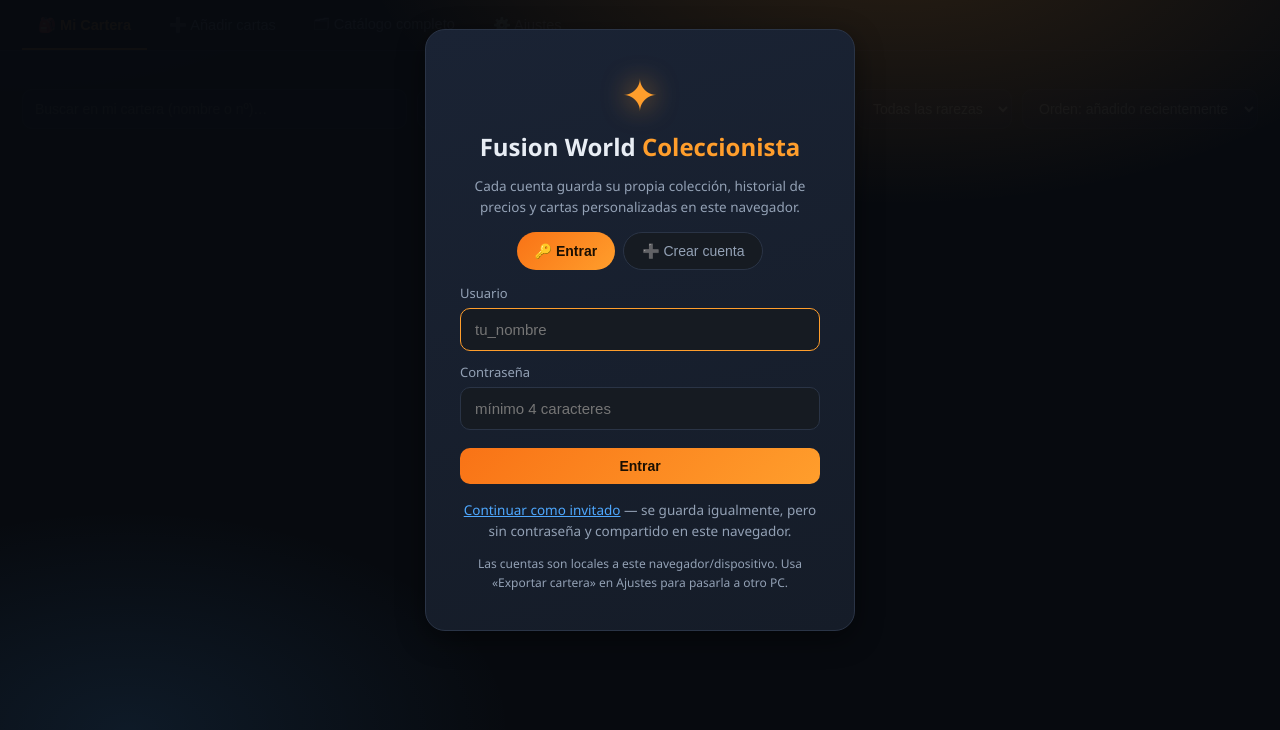
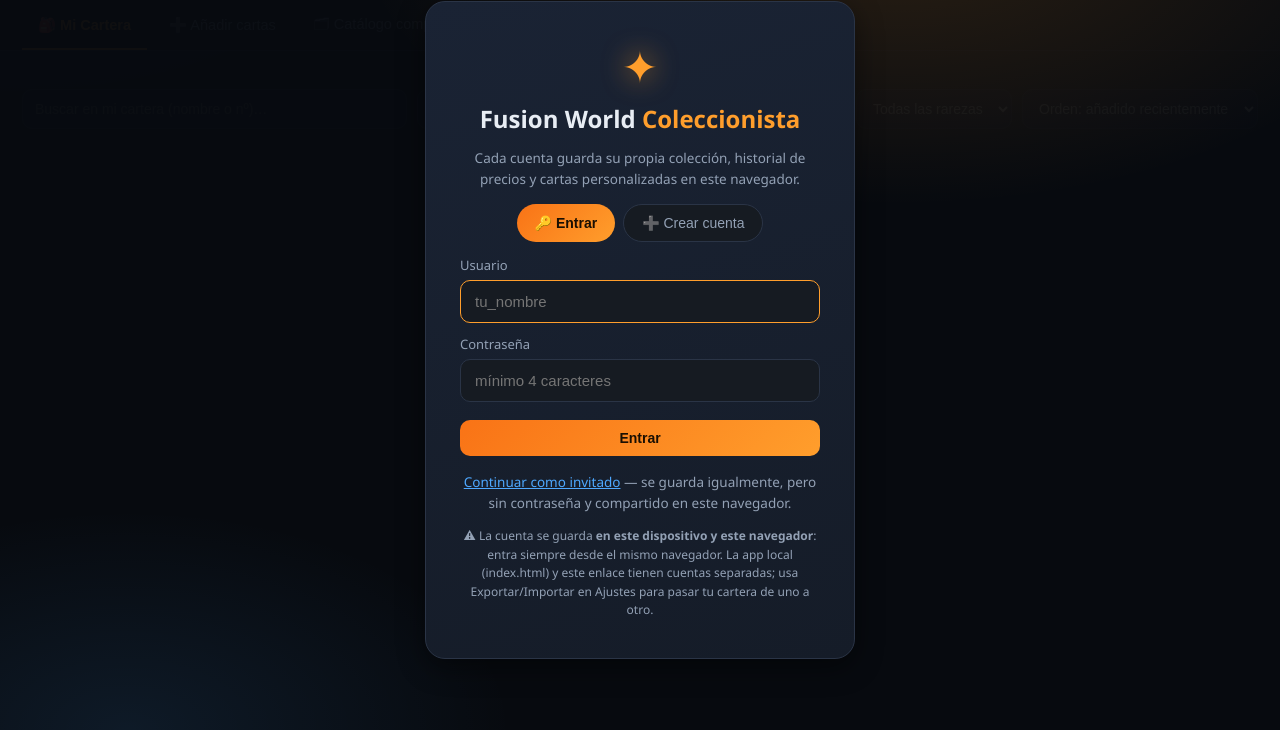
Before and after one commit to SURMANO7/fusion-world-collector, a plain HTML site: page index.html in a window 1280 px wide. Shown: the part 70-800 px from the top of the page. Drawn offline with nearby package versions, Linux system fonts and the light colour scheme.

Commit message:
Mejora: avisos claros de alcance de cuentas (navegador/dispositivo) y deteccion de almacenamiento bloqueado

```diff
--- a/index.html
+++ b/index.html
@@ -198,7 +198,7 @@
     <p class="muted center" style="margin-top:16px">
       <a href="#" id="authGuest">Continuar como invitado</a> — se guarda igualmente, pero sin contraseña y compartido en este navegador.
     </p>
-    <p class="muted center" style="margin-top:6px;font-size:12px">Las cuentas son locales a este navegador/dispositivo. Usa «Exportar cartera» en Ajustes para pasarla a otro PC.</p>
+    <p class="muted center" style="margin-top:6px;font-size:12px">⚠ La cuenta se guarda <b>en este dispositivo y este navegador</b>: entra siempre desde el mismo navegador. La app local (index.html) y este enlace tienen cuentas separadas; usa Exportar/Importar en Ajustes para pasar tu cartera de uno a otro.</p>
   </div>
 </div>
 
--- a/js/app.js
+++ b/js/app.js
@@ -127,7 +127,15 @@
   if (window.FW_PRICES) applySync(true);
   renderAll();
 }
-function showAuth() { $('#auth').hidden = false; $('#authUser').focus(); }
+function showAuth() {
+  $('#auth').hidden = false; $('#authUser').focus();
+  try {
+    const k = '__fw_test__';
+    localStorage.setItem(k, '1'); localStorage.removeItem(k);
+  } catch (e) {
+    authMsg('⚠ Este navegador tiene el almacenamiento bloqueado (ventana de incógnito, navegador interno de otra app o seguridad estricta): las cuentas NO se guardarán. Abre el enlace en tu navegador normal (Edge/Chrome).');
+  }
+}
 function authMsg(t) { const el = $('#authMsg'); el.textContent = t; el.hidden = !t; }
 function bindAuth() {
   let mode = 'in';
@@ -170,7 +178,10 @@
       toast(`🎉 Cuenta creada. ¡Bienvenido, ${state.user}!`);
     } else {
       const acc = accs[key];
-      if (!acc) { authMsg('Ese usuario no existe. Créalo con «Crear cuenta».'); return; }
+      if (!acc) {
+        authMsg('Ese usuario no existe EN ESTE NAVEGADOR. Las cuentas no viajan entre dispositivos ni entre la app local y el enlace: si la creaste en el móvil, en otro navegador, en incógnito o en el index.html local, tienes que crearla aquí de nuevo (Ajustes → Exportar/Importar para pasar tu cartera).');
+        return;
+      }
       const h = await hashPw(pw, acc.salt);
       if (h !== acc.hash) { authMsg('Contraseña incorrecta.'); return; }
       enterApp(key);
```
